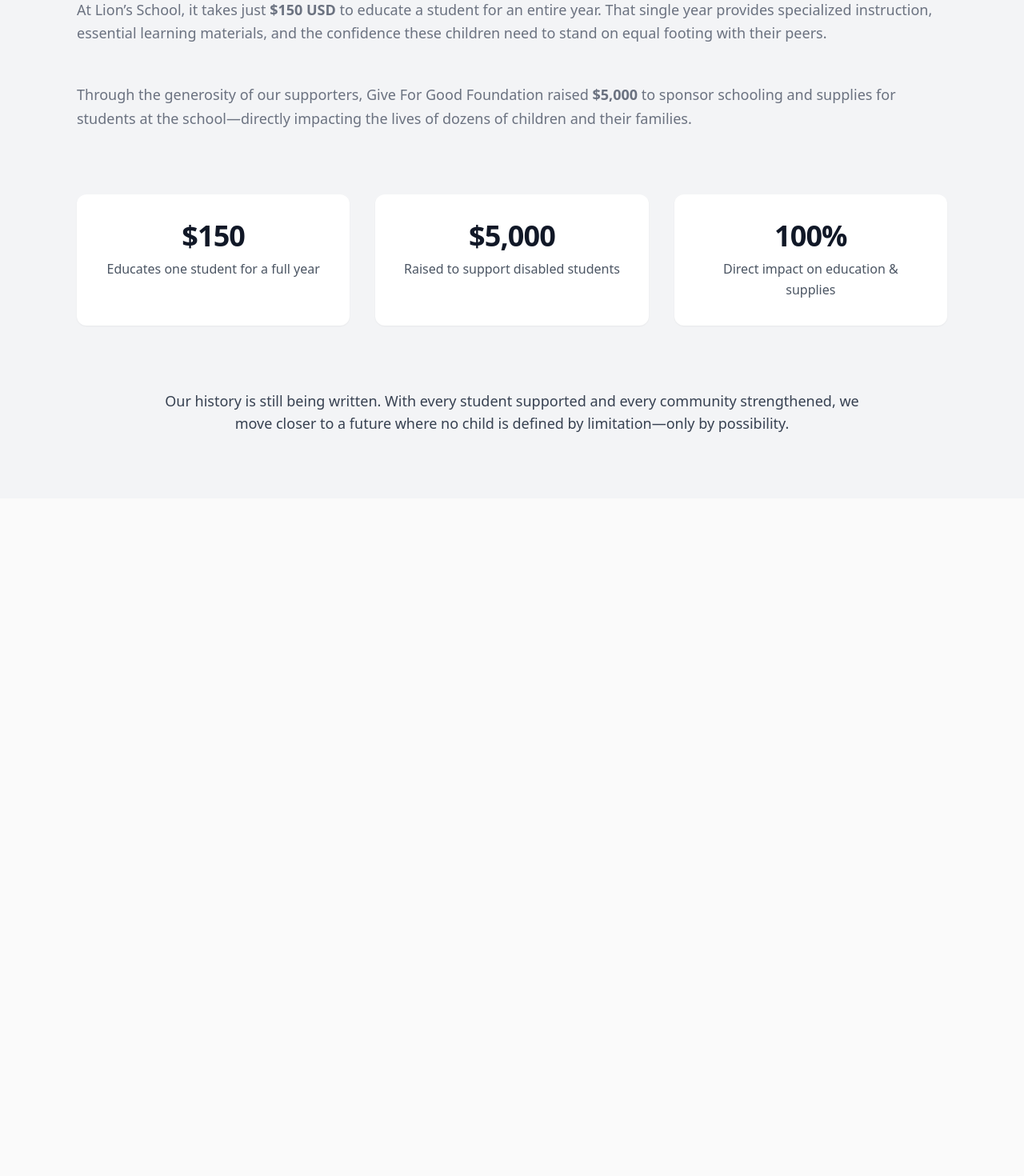
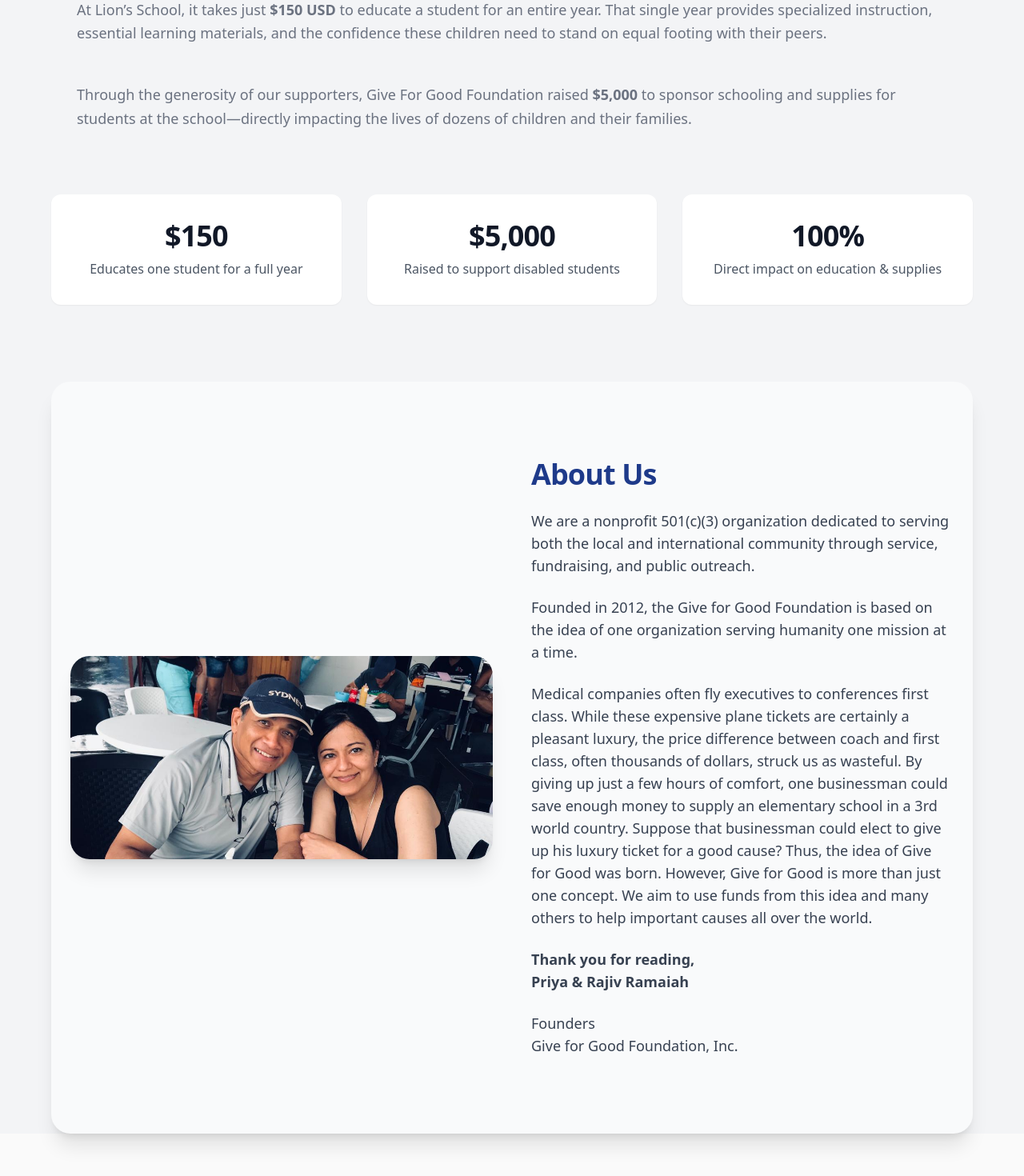
Before and after one commit to pulseinterns7285-pixel/GiveForGood, a React (Vite) app: page /history in a window 1280 px wide. Shown: the part 712-2182 px from the top of the page at 80% size. Before the commit the page ends 1335 px from the top, so only its background shows below. Built offline with nearby package versions, Linux system fonts and the light colour scheme.

Commit message:
about us in the history

```diff
--- a/src/pages/History.jsx
+++ b/src/pages/History.jsx
@@ -1,5 +1,6 @@
 import React, { useState } from "react";
 import { FiMenu, FiX } from "react-icons/fi";
+import couple from "../assets/couple.png"; // Founders image
 
 export default function History() {
   const [isOpen, setIsOpen] = useState(false);
@@ -72,27 +73,24 @@
         )}
       </nav>
 
-      {/* Page Content */}
-      <section className="max-w-6xl mx-auto px-6 sm:px-8 py-20">
-        {/* Hero */}
-        <div className="text-center max-w-4xl mx-auto mb-20">
+      {/* ================= Hero / Intro ================= */}
+      <section className="text-center max-w-4xl mx-auto px-6 sm:px-8 py-20">
         <h1 className="text-4xl md:text-5xl font-extrabold mb-4 text-blue-900 drop-shadow-md">
           Our History
         </h1>
         <p className="text-lg text-gray-600">
           Give For Good Foundation was built on a simple belief: that dignity,
-            opportunity, and education should never be denied because of
-            circumstance.
+          opportunity, and education should never be denied because of circumstance.
         </p>
-        </div>
+      </section>
 
-        {/* Story */}
-        <div className="space-y-12 text-gray-700 leading-relaxed text-lg">
+      {/* ================= History Story ================= */}
+      <section className="max-w-6xl mx-auto px-6 sm:px-8 space-y-12 text-gray-700 text-lg leading-relaxed">
         <p>
           In many parts of India, children with disabilities are still pushed
-            to the margins of society. Limited access to education, social
-            stigma, and a lack of resources often leave these children isolated
-            from the opportunities they deserve.
+          to the margins of society. Limited access to education, social stigma,
+          and a lack of resources often leave these children isolated from the
+          opportunities they deserve.
         </p>
 
         <p>
@@ -105,9 +103,9 @@
         <p>
           One of our earliest and most impactful initiatives supported the
           Lion’s School for the Speech and Hearing Impaired and orthopaedic
-            students in Kopargaon, Maharashtra. For many of these children,
-            school is more than a classroom—it is a safe space where they are
-            seen, supported, and believed in.
+          students in Kopargaon, Maharashtra. For many of these children, school
+          is more than a classroom—it is a safe space where they are seen,
+          supported, and believed in.
         </p>
 
         <p>
@@ -123,40 +121,62 @@
           students at the school—directly impacting the lives of dozens of
           children and their families.
         </p>
-        </div>
+      </section>
 
-        {/* Impact Stats */}
-        <div className="grid grid-cols-1 sm:grid-cols-3 gap-8 mt-20 text-center">
+      {/* ================= Impact Stats ================= */}
+      <section className="grid grid-cols-1 sm:grid-cols-3 gap-8 mt-20 max-w-6xl mx-auto text-center">
         <div className="bg-white rounded-xl shadow-sm p-8">
           <h3 className="text-4xl font-bold mb-2">$150</h3>
-            <p className="text-gray-600">
-              Educates one student for a full year
-            </p>
+          <p className="text-gray-600">Educates one student for a full year</p>
         </div>
 
         <div className="bg-white rounded-xl shadow-sm p-8">
           <h3 className="text-4xl font-bold mb-2">$5,000</h3>
-            <p className="text-gray-600">
-              Raised to support disabled students
-            </p>
+          <p className="text-gray-600">Raised to support disabled students</p>
         </div>
 
         <div className="bg-white rounded-xl shadow-sm p-8">
           <h3 className="text-4xl font-bold mb-2">100%</h3>
-            <p className="text-gray-600">
-              Direct impact on education & supplies
+          <p className="text-gray-600">Direct impact on education & supplies</p>
+        </div>
+      </section>
+
+      {/* ================= About Us / Founders ================= */}
+      <section className="py-24 px-6 max-w-6xl mx-auto flex flex-col md:flex-row items-center gap-12 bg-gray-50 rounded-3xl shadow-xl mt-24">
+        {/* Image */}
+        <div className="md:w-1/2 flex justify-center">
+          <img
+            src={couple}
+            alt="Founders Priya & Rajiv Ramaiah"
+            className="w-100 h-100 object-cover rounded-3xl shadow-xl"
+          />
+        </div>
+        {/* Text */}
+        <div className="md:w-1/2 space-y-6 text-center md:text-left">
+          <h2 className="text-4xl font-bold text-blue-900">About Us</h2>
+          <p className="text-gray-700 text-lg">
+            We are a nonprofit 501(c)(3) organization dedicated to serving both the local and international community through service, fundraising, and public outreach.
+          </p>
+          <p className="text-gray-700 text-lg">
+            Founded in 2012, the Give for Good Foundation is based on the idea of one organization serving humanity one mission at a time.
+          </p>
+          <p className="text-gray-700 text-lg">
+            Medical companies often fly executives to conferences first class. While these expensive plane tickets are certainly a pleasant luxury, the price difference between coach and first class, often thousands of dollars, struck us as wasteful. By giving up just a few hours of comfort, one businessman could save enough money to supply an elementary school in a 3rd world country. Suppose that businessman could elect to give up his luxury ticket for a good cause? Thus, the idea of Give for Good was born. However, Give for Good is more than just one concept. We aim to use funds from this idea and many others to help important causes all over the world.
+          </p>
+          <p className="text-gray-700 text-lg font-semibold">
+            Thank you for reading,<br />
+            Priya & Rajiv Ramaiah
+          </p>
+          <p className="text-gray-700 text-lg">
+            Founders<br />
+            Give for Good Foundation, Inc.
           </p>
         </div>
-        </div>
+      </section>
 
-        {/* Closing */}
-        <div className="max-w-4xl mx-auto mt-20 text-center">
-          <p className="text-lg text-gray-700">
-            Our history is still being written. With every student supported and
-            every community strengthened, we move closer to a future where no
-            child is defined by limitation—only by possibility.
-          </p>
-        </div>
+      {/* ================= Closing Statement ================= */}
+      <section className="max-w-4xl mx-auto mt-20 text-center px-6">
+
       </section>
     </div>
   );
--- a/src/pages/Women.jsx
+++ b/src/pages/Women.jsx
@@ -35,7 +35,7 @@
     },
     {
       title: "Organic Farming",
-      desc: "Neer Village has ideal conditions to grow superfoods like ginger, garlic and turmeric organically. With the holy Ganges river bringing rich alluvial soil that promotes amazing harvests, giveforgood recognizes this gift and has empowered and connected the women of this village with local buyers.",
+      desc: "Neer Village has ideal conditions to grow superfoods like ginger, garlic and turmeric organically. With the Ganges river bringing rich alluvial soil that promotes amazing harvests. GiveForGood recognizes this gift and has empowered and connected the women of this village with local buyers.",
       image: ginger,
     },
     {
```
Also changed, not shown: src/assets/couple.png (added). Lines whose indentation alone changed are shown as unchanged.
